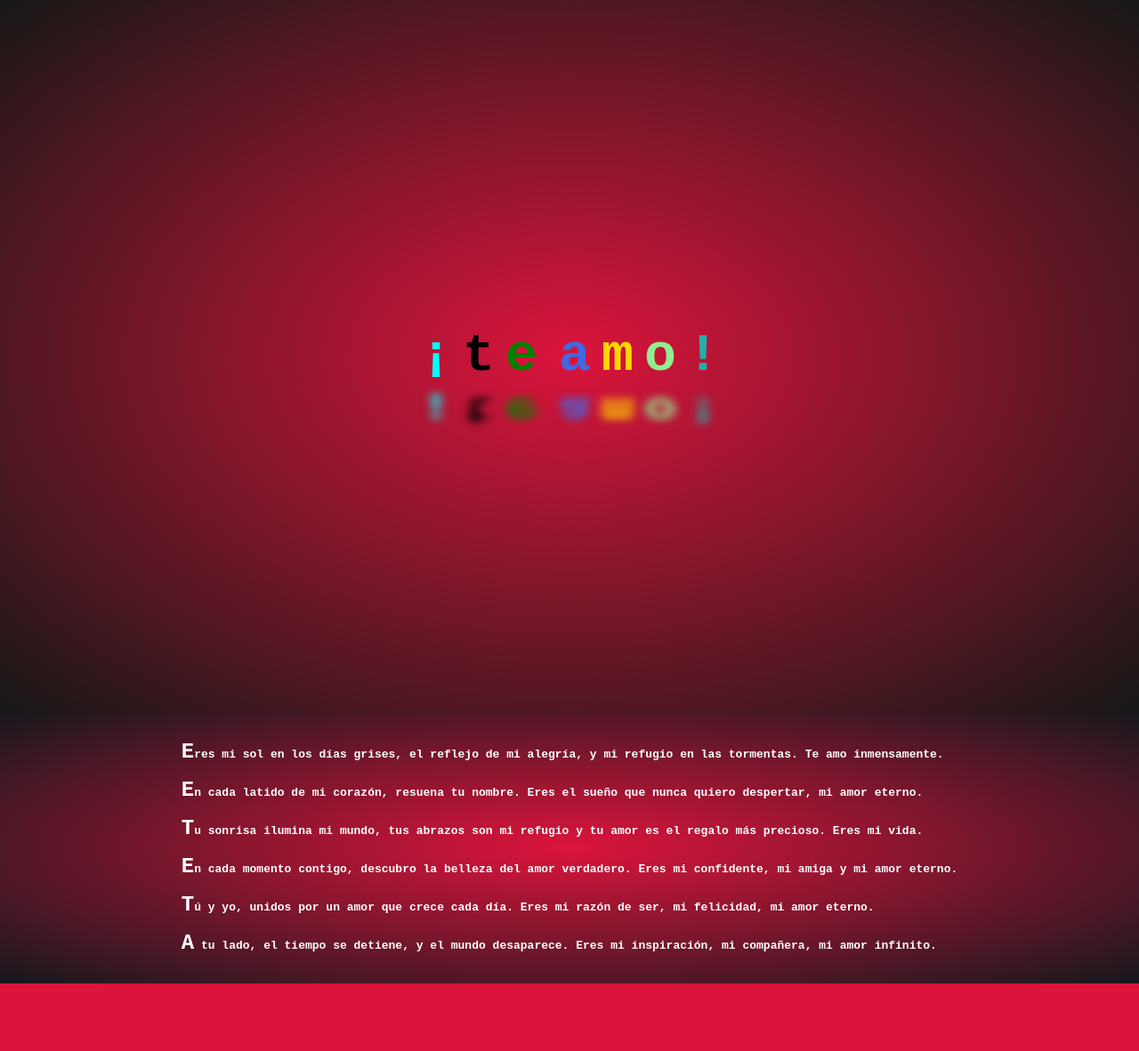
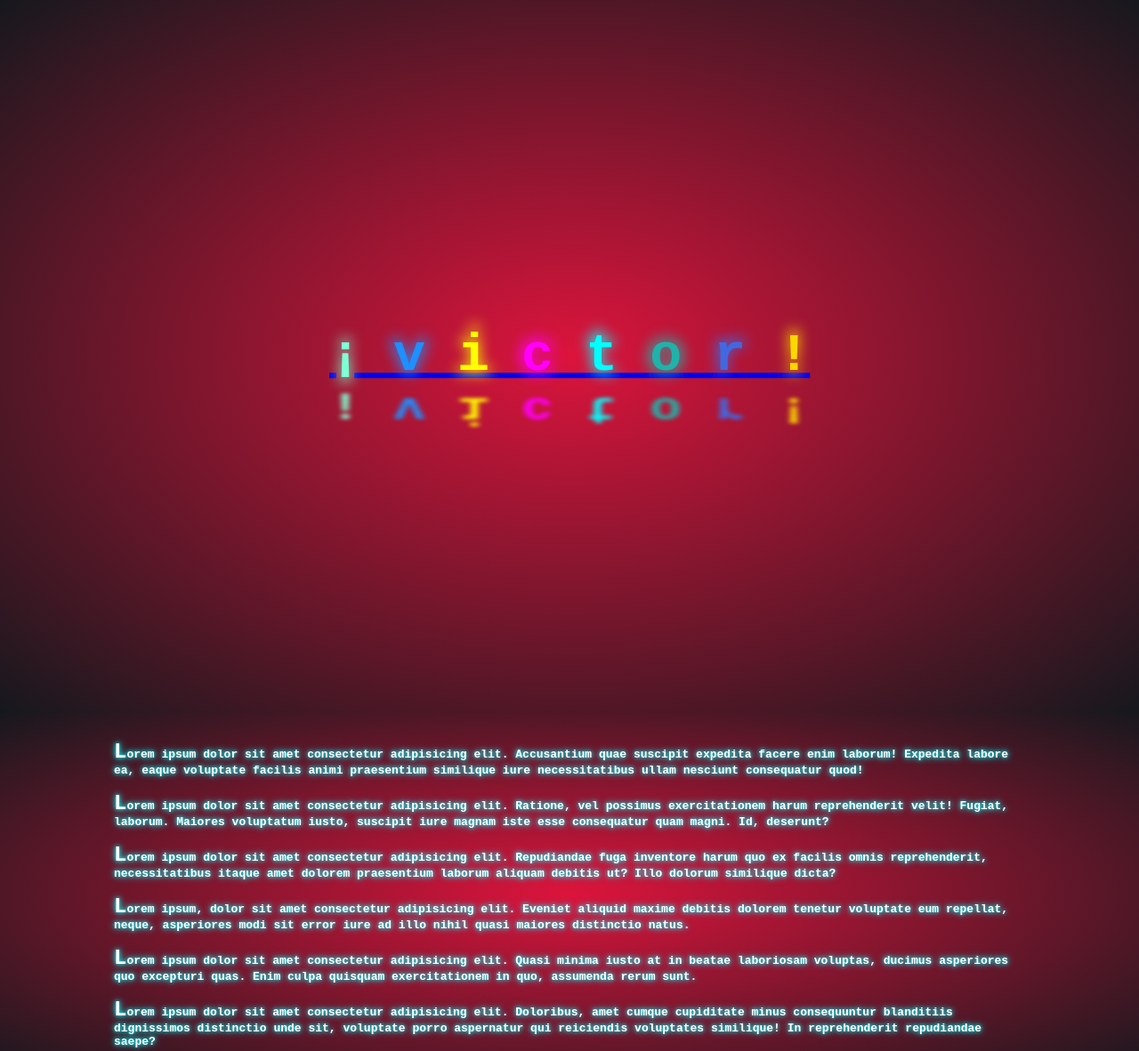
Before and after one commit to shirvic/mensaje, a plain HTML site: page index.html in a window 1280 px wide. Shown: the top 1182 px of the page at 89% size. Before the commit the page ends 1106 px from the top, so only its background shows below. Drawn offline with Linux system fonts and the light colour scheme.

Commit message:
definitivo

```diff
--- a/css/index.css
+++ b/css/index.css
@@ -9,54 +9,69 @@
 }
 :root{
     scroll-behavior: smooth;
+    --primary-theme-color: crimson;
+    --secondary-theme-color: magenta;
+    --primary-success-color: lightseagreen;
+    --secondary-success-color: aquamarine;
+    --primary-warning-color: gold;
+    --secondary-warning-color: yellow;
+    --primary-info-color: royalblue;
+    --secondary-info-color: dodgerblue;
+    --tertiary-info-color: cyan;
+    --primary-background-color: #16181d;
+    --primary-text-color: white;
+    --primary-font-family: monospace;
+    --max-width: 1024px;
+    --element-spacing: 2rem;
+    --element-size: 1rem;
 }
 .body {
     margin: 0;
-    background-color: crimson;
-    color: white;
-    font-family: monospace;
+    background-color: var(--primary-theme-color);
+    color: var(--primary-text-color);
+    font-family: var(--primary-font-family);
 }
 .hero{
     min-height: 100vh;
     display: flex;
-    background-image: radial-gradient(transparent, #161816);
+    background-image: radial-gradient(transparent, var(--primary-background-color));
 }
 .hero__tittle{
-    font-size: 2.5rem;
+    font-size: calc(var(--element-size) * 2.5);
     animation: latido 1s ease-in-out 0s infinite alternate;
 }
-.hero__acrostic{
+.hero__name{
     all: unset;
     display: flex;
     cursor: pointer;
-    gap: 0.5rem;
+    gap: calc(var(--element-spacing) * 0.25);
 }
  .hero__letter{
     position: relative;
  }
-.hero__letter:nth-child(1){
-    color: aqua;
+ .hero__letter:nth-child(1) {
+    color: var(--secondary-success-color);
   }
-.hero__letter:nth-child(2){
-    color: black;
+  .hero__letter:nth-child(2) {
+    color: var(--secondary-info-color);
   }
-.hero__letter:nth-child(3){
-    color: green;
+  .hero__letter:nth-child(3) {
+    color: var(--secondary-warning-color);
   }
-.hero__letter:nth-child(4){
-    color: cyan;
+  .hero__letter:nth-child(4) {
+    color: var(--secondary-theme-color);
   }
-.hero__letter:nth-child(5){
-    color: royalblue;
+  .hero__letter:nth-child(5) {
+    color: var(--tertiary-info-color);
   }
-.hero__letter:nth-child(6){
-    color: gold;
+  .hero__letter:nth-child(6) {
+    color: var(--primary-success-color);
   }
-.hero__letter:nth-child(7){
-    color: lightgreen;
+  .hero__letter:nth-child(7) {
+    color: var(--primary-info-color);
   }
-.hero__letter:nth-child(8){
-    color: lightseagreen;
+  .hero__letter:nth-child(8) {
+    color: var(--primary-warning-color);
   }
 
 .hero__letter::before{
@@ -65,41 +80,42 @@
     top: 0;
     left: 0;
     transform: scale(1.25);
-    filter: blur(0.25rem);
+    filter: blur(calc(var(--element-size) * 0.25));
 }
-.hero__letter::before{
+.hero__letter::after{
     content: var(--letter);
     position: absolute;
     top: 87.5%;
     left: 0;
     transform: rotatex(135deg);
-    filter: blur(0.25rem);
+    filter: blur(calc(var(--element-size) * 0.125));
 }
 .acrostic{
     padding-top: 2rem;
     padding-bottom: 2rem;
-    background-image: radial-gradient(transparent, #16181d);
+    background-image: radial-gradient(transparent, var(--primary-background-color));
 }
 .acrostic__stanza{
     padding: 0;
     margin: 0;
     list-style: none;
     display: grid;
-    gap: 16px;
+    gap: calc(var(--element-spacing) * 0.5);
 }
 .acrostic__verse{
     font-weight: 700;
     text-shadow:
-    0 0 0.125rem cyan
-    0 0 0.125rem cyan;
+    0 0 calc(var(--element-size) * 0.25) var(--tertiary-info-color),
+    0 0 calc(var(--element-size) * 0.5) var(--tertiary-info-color);
 }
 .acrostic__verse::first-letter{
-    font-size: 1.5rem;
+    font-size: calc(var(--element-size) * 1.5);
 }
 .container{
-    width: 100%;
-    max-width: 1024px;
     margin: 0 auto;
+    max-width: var(--max-width);
+    padding-right: calc(var(--element-spacing) * 0.5);
+    padding-left: calc(var(--element-spacing) * 0.5);
     display: flex;
     align-items: center;
     justify-content: center;
--- a/index.html
+++ b/index.html
@@ -11,14 +11,14 @@
         <section class="hero">
             <div class="container">
                 <h1 class="hero__tittle">
-                    <a href="#" class="hero__acrostic">
+                    <a href="#" class="name">
                         <span class="hero__letter" style="--letter: '¡'">¡</span>
+                        <span class="hero__letter" style="--letter: 'v'">v</span>
+                        <span class="hero__letter" style="--letter: 'i'">i</span>
+                        <span class="hero__letter" style="--letter: 'c'">c</span>
                         <span class="hero__letter" style="--letter: 't'">t</span>
-                        <span class="hero__letter" style="--letter: 'e'">e</span>
-                        <span class="hero__letter" style="--letter: ''"></span>
-                        <span class="hero__letter" style="--letter: 'a'">a</span>
-                        <span class="hero__letter" style="--letter: 'm'">m</span>
                         <span class="hero__letter" style="--letter: 'o'">o</span>
+                        <span class="hero__letter" style="--letter: 'r'">r</span>
                         <span class="hero__letter" style="--letter: '!'">!</span>
                     </a>
                 </h1>
@@ -27,12 +27,12 @@
         <section class="acrostic" id="acrostic">
             <div class="container">
                 <ul class="acrostic__stanza">
-                    <li class="acrostic__verse">Eres mi sol en los días grises, el reflejo de mi alegría, y mi refugio en las tormentas. Te amo inmensamente.</li>
-                    <li class="acrostic__verse">En cada latido de mi corazón, resuena tu nombre. Eres el sueño que nunca quiero despertar, mi amor eterno.</li>
-                    <li class="acrostic__verse">Tu sonrisa ilumina mi mundo, tus abrazos son mi refugio y tu amor es el regalo más precioso. Eres mi vida.</li>
-                    <li class="acrostic__verse">En cada momento contigo, descubro la belleza del amor verdadero. Eres mi confidente, mi amiga y mi amor eterno.</li>
-                    <li class="acrostic__verse">Tú y yo, unidos por un amor que crece cada día. Eres mi razón de ser, mi felicidad, mi amor eterno.</li>
-                    <li class="acrostic__verse">A tu lado, el tiempo se detiene, y el mundo desaparece. Eres mi inspiración, mi compañera, mi amor infinito.</li>
+                    <li class="acrostic__verse">Lorem ipsum dolor sit amet consectetur adipisicing elit. Accusantium quae suscipit expedita facere enim laborum! Expedita labore ea, eaque voluptate facilis animi praesentium similique iure necessitatibus ullam nesciunt consequatur quod!</li>
+                    <li class="acrostic__verse">Lorem ipsum dolor sit amet consectetur adipisicing elit. Ratione, vel possimus exercitationem harum reprehenderit velit! Fugiat, laborum. Maiores voluptatum iusto, suscipit iure magnam iste esse consequatur quam magni. Id, deserunt?</li>
+                    <li class="acrostic__verse">Lorem ipsum dolor sit amet consectetur adipisicing elit. Repudiandae fuga inventore harum quo ex facilis omnis reprehenderit, necessitatibus itaque amet dolorem praesentium laborum aliquam debitis ut? Illo dolorum similique dicta?</li>
+                    <li class="acrostic__verse">Lorem ipsum, dolor sit amet consectetur adipisicing elit. Eveniet aliquid maxime debitis dolorem tenetur voluptate eum repellat, neque, asperiores modi sit error iure ad illo nihil quasi maiores distinctio natus.</li>
+                    <li class="acrostic__verse">Lorem ipsum dolor sit amet consectetur adipisicing elit. Quasi minima iusto at in beatae laboriosam voluptas, ducimus asperiores quo excepturi quas. Enim culpa quisquam exercitationem in quo, assumenda rerum sunt.</li>
+                    <li class="acrostic__verse">Lorem ipsum dolor sit amet consectetur adipisicing elit. Doloribus, amet cumque cupiditate minus consequuntur blanditiis dignissimos distinctio unde sit, voluptate porro aspernatur qui reiciendis voluptates similique! In reprehenderit repudiandae saepe?</li>
                 </ul>
             </div>
         </section>
```
Lines whose indentation alone changed are shown as unchanged.
